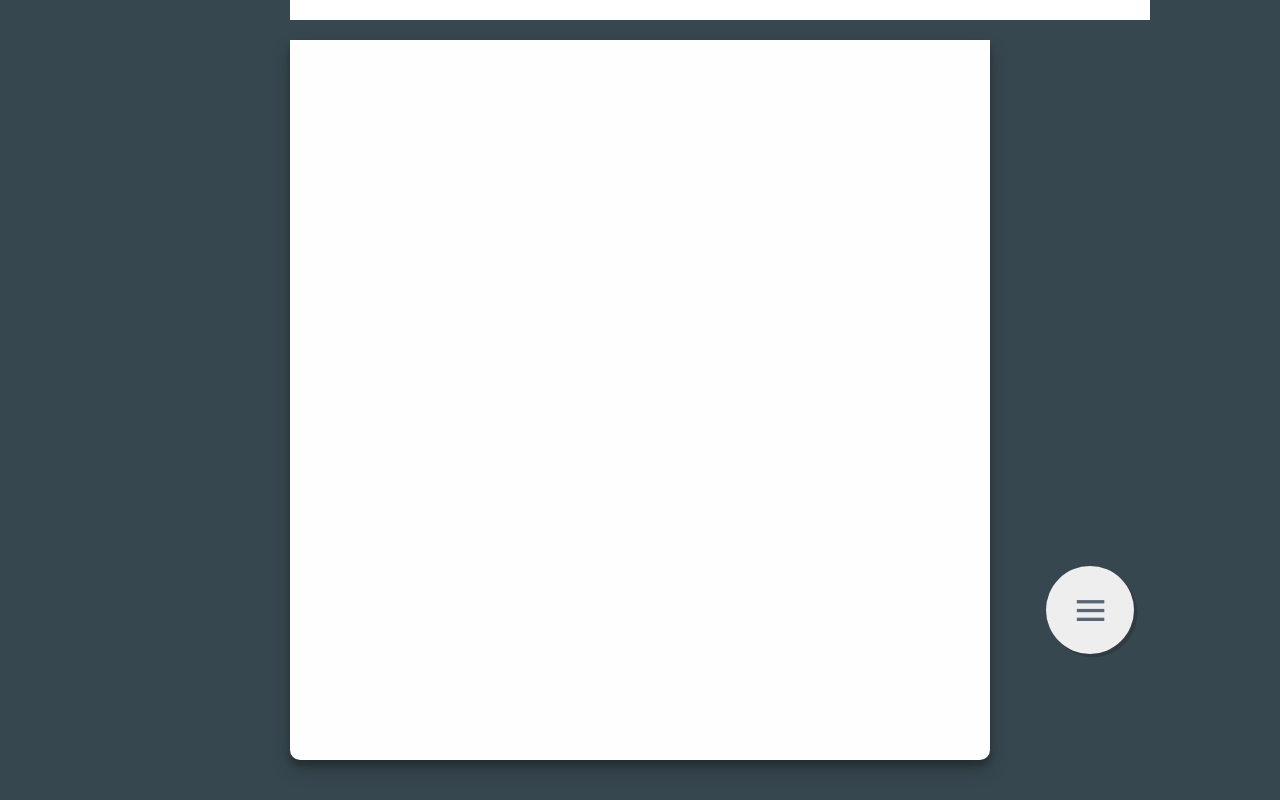
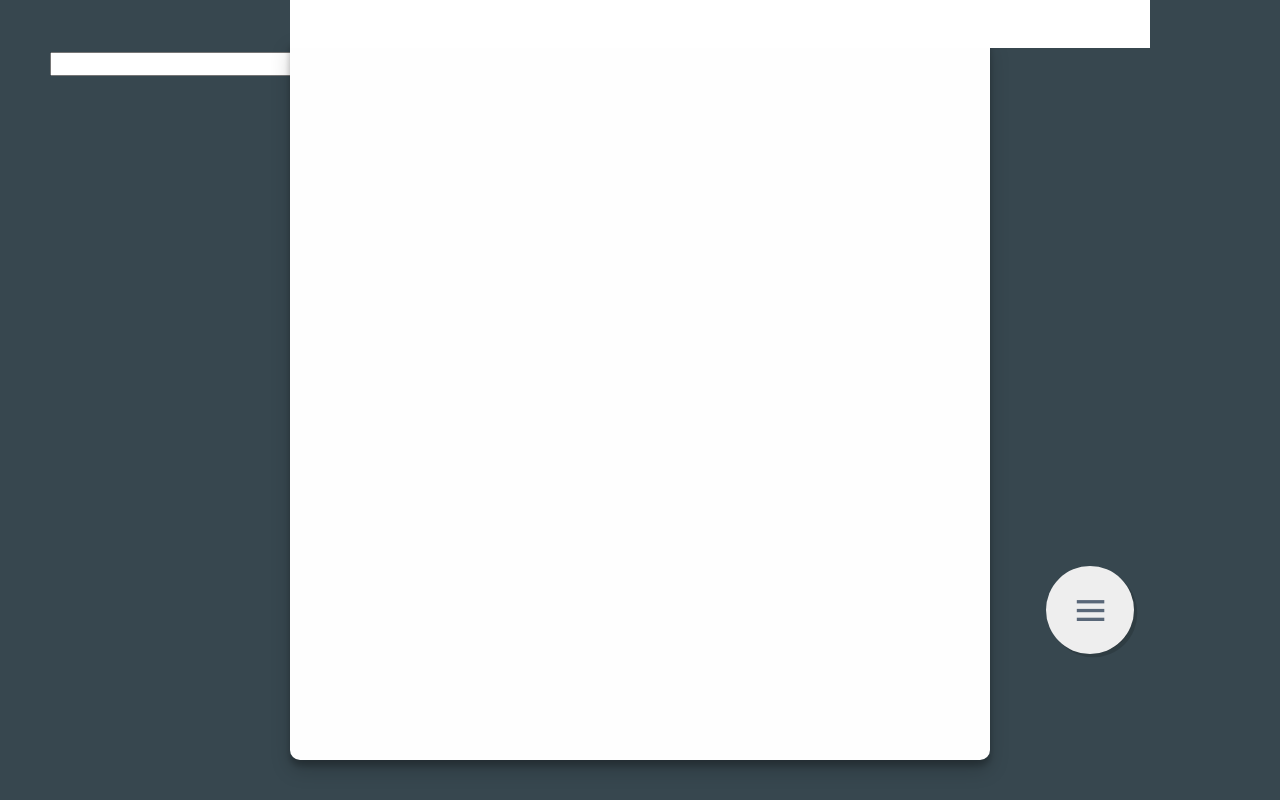
Before and after one commit to JuzLEthE/sakamichi-generator, a Vue app: page /blog in a window 1280 px wide. Built offline with nearby package versions, Linux system fonts and the light colour scheme.

Commit message:
blog相关

```diff
--- a/src/views/Blog.vue
+++ b/src/views/Blog.vue
@@ -1,7 +1,11 @@
 <template>
   <div id="blog">
+    <div style="position:fixed;left:50px;top:50px">
+      <input v-model="id" />
+      <button @click="getDetail">get</button>
+    </div>
     <div class="container" ref="imageWrapper">
-      <div class="main-contents" v-html="html"></div>
+      <div class="main-contents" v-html="html" contenteditable="true"></div>
     </div>
 
     <nav-buttons :buttonConfigs="buttonConfig" />
@@ -23,6 +27,7 @@ export default {
   },
   data() {
     return {
+      id: '',
       dragDisabled: false,
       memberName: '日向坂46',
       avartarSrc: require('@/assets/img/avatar/hnt_logo.svg'),
@@ -68,6 +73,22 @@ export default {
     }
   },
   methods: {
+    getDetail() {
+      console.log(this.id)
+      fetch('http://localhost:19211/blog/detail/' + this.id, {
+        headers: {
+          method: 'GET',
+          mode: 'cors',
+          'content-type': 'application/json'
+        }
+      })
+        .then(res => {
+          return res.json()
+        })
+        .then(json => {
+          this.html = json.content
+        })
+    },
     setAvatar(e) {
       e.stopPropagation()
       e.preventDefault()
```
